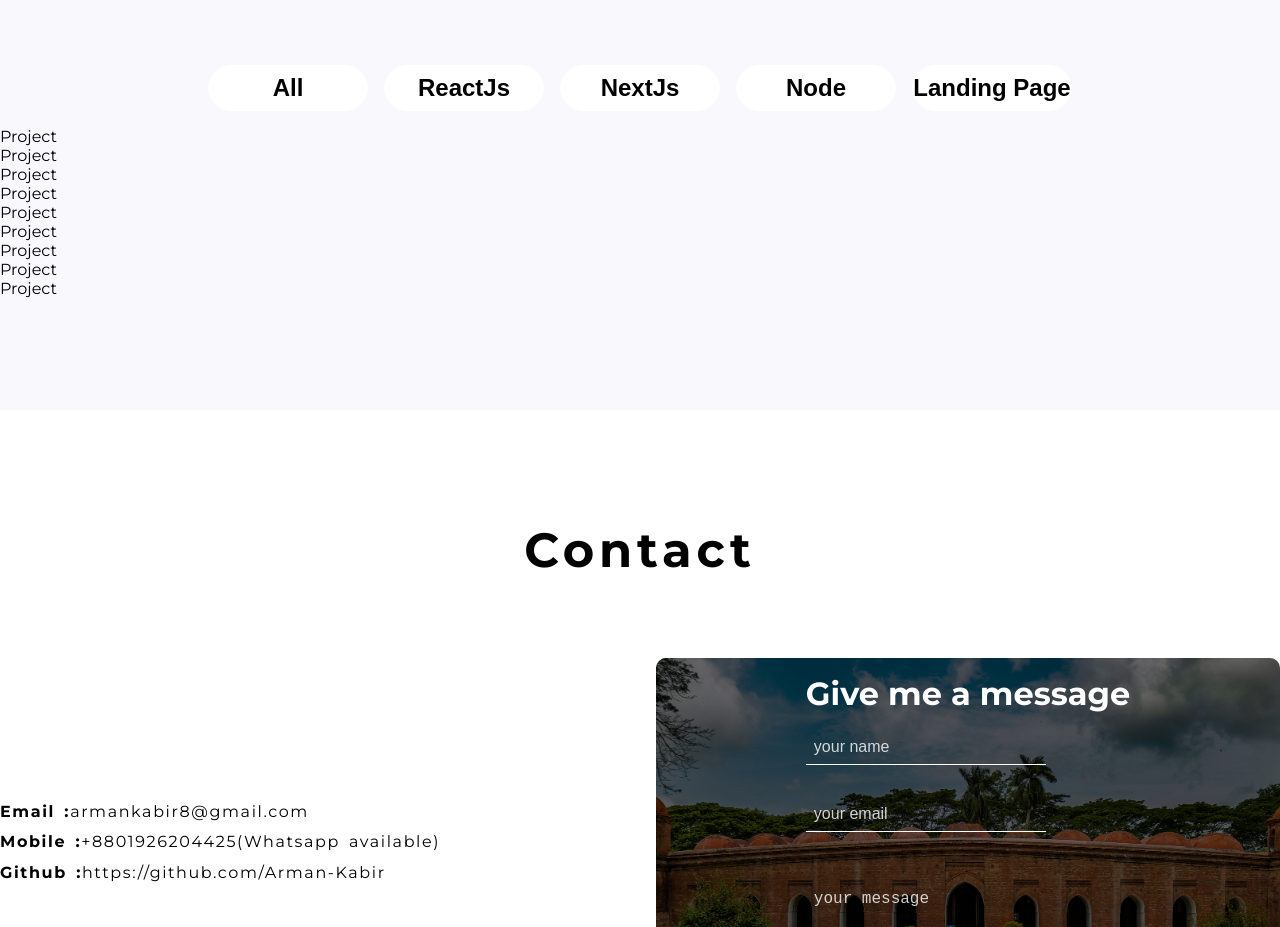
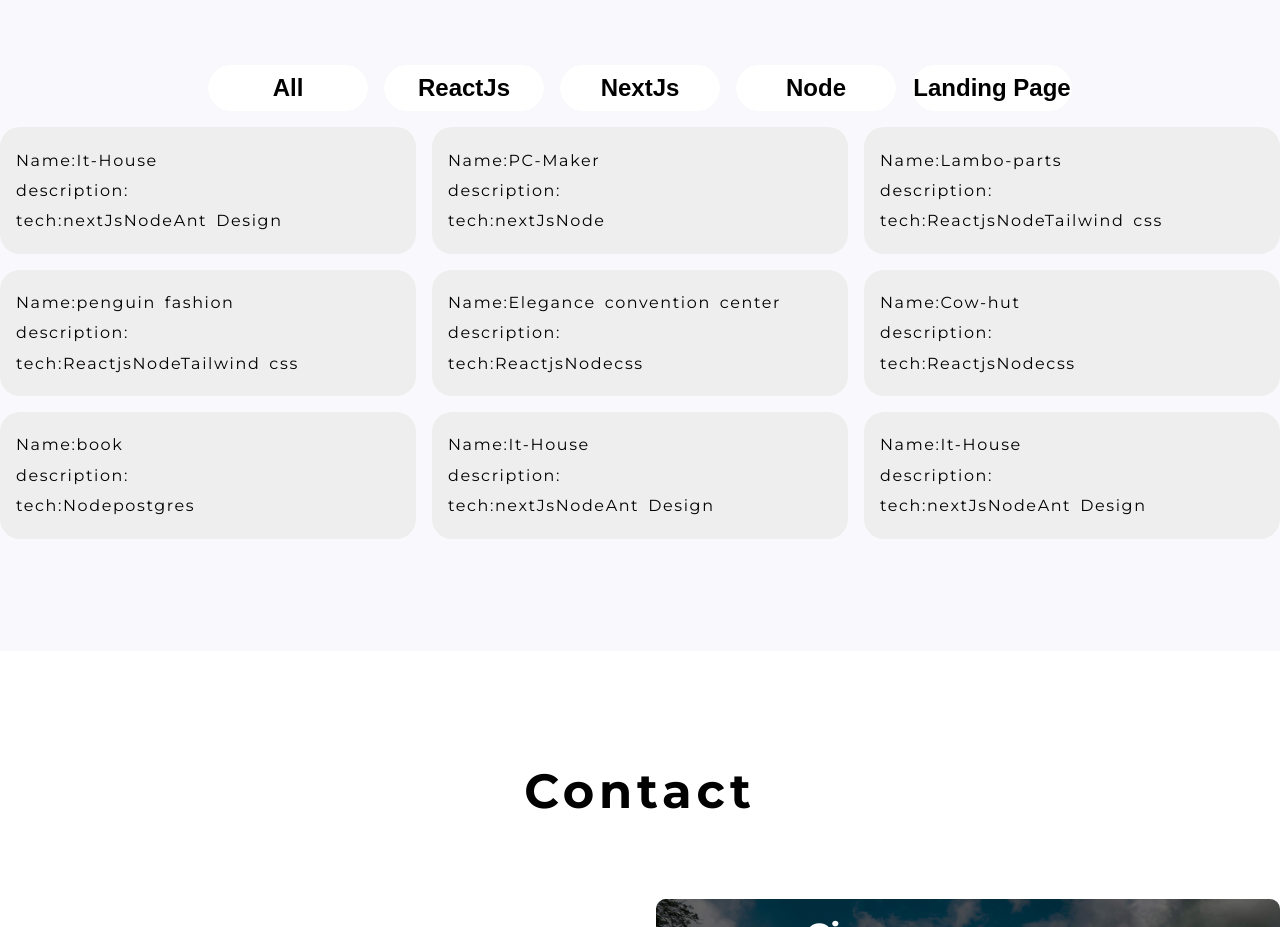
Before and after one commit to Arman-Kabir/portfolio, a React (Vite) app: page / in a window 1280 px wide. Shown: the part 2500-3427 px from the top of the page. Built offline with nearby package versions, Linux system fonts and the light colour scheme.

Commit message:
filtered data shwon

```diff
--- a/public/data.json
+++ b/public/data.json
@@ -2,7 +2,7 @@
   {
     "id": 1,
     "name": "It-House",
-    "tags": "Nextjs",
+    "tags": ["nextjs"],
     "tech": ["nextJs", "Node", "Ant Design"],
     "Description": "great project"
   },
@@ -10,21 +10,21 @@
   {
     "id": 2,
     "name": "PC-Maker",
-    "tags": "Nextjs",
+    "tags": "nextjs",
     "tech": ["nextJs", "Node"],
     "Description": "pc builder"
   },
   {
     "id": 3,
     "name": "Lambo-parts",
-    "tags": "Reactjs",
+    "tags": "react",
     "tech": ["Reactjs", "Node", "Tailwind css"],
     "Description": "Manufacturer website"
   },
   {
     "id": 4,
     "name": "penguin fashion",
-    "tags": "Reactjs",
+    "tags": "react",
     "tech": ["Reactjs", "Node", "Tailwind css"],
     "Description": "Manufacturer website"
   },
@@ -52,14 +52,14 @@
   {
     "id": 8,
     "name": "It-House",
-    "tags": "Nextjs",
+    "tags": "next",
     "tech": ["nextJs", "Node", "Ant Design"],
     "Description": "great project"
   },
   {
     "id": 9,
     "name": "It-House",
-    "tags": "Nextjs",
+    "tags": "next",
     "tech": ["nextJs", "Node", "Ant Design"],
     "Description": "It service"
   }
--- a/src/components/Project/Project.css
+++ b/src/components/Project/Project.css
@@ -0,0 +1,5 @@
+.project{
+    background-color: #eee;
+    border-radius: 20px;
+    padding: 1rem;
+}
--- a/src/components/Project/Project.tsx
+++ b/src/components/Project/Project.tsx
@@ -4,6 +4,10 @@ import './Project.css';
 export default function Project({project}) {
     console.log(project);
   return (
-    <div>Project</div>
+    <div className='project'>
+        <p>Name:{project.name}</p>
+        <p>description:{project.description}</p>
+        <p>tech:{project.tech}</p>
+    </div>
   )
 }
--- a/src/components/Projects/Projects.css
+++ b/src/components/Projects/Projects.css
@@ -1,12 +1,13 @@
-.projects_container{
-
-    margin: 0 auto;
+.projects_container {
+  margin: 0 auto;
 }
-.project_categories{
-    display: flex;
-    gap:1rem;
-    justify-content: center;
+.project_categories {
+  display: flex;
+  gap: 1rem;
+  justify-content: center;
 }
-.project_lists{
-
+.project_lists {
+  display: grid;
+  grid-template-columns: 1fr 1fr 1fr;
+  gap: 1rem;
 }
--- a/src/components/Projects/Projects.tsx
+++ b/src/components/Projects/Projects.tsx
@@ -4,11 +4,19 @@ import './Projects.css';
 import Project from '../Project/Project';
 
 const Projects = () => {
-    const [data, setData] = useState([]);
+    let [data, setData] = useState([]);
+    let [filteredData, setFilteredData] = useState([]);
 
-    console.log(data);
-    function handleButton(arg) {
+    // console.log(data);
+    function handleButton(arg: any) {
+        const filtered = data.filter((item) => {
+            return item.tags.includes(arg) || arg === 'all'
+        })
         console.log(arg);
+
+        console.log(filtered);
+
+        setFilteredData(filtered);
     }
 
     useEffect(() => {
@@ -17,6 +25,7 @@ const Projects = () => {
                 const response = await fetch('data.json');
                 const jsonData = await response.json();
                 setData(jsonData);
+                setFilteredData(jsonData);
 
             } catch (error) {
                 console.log(error);
@@ -47,8 +56,8 @@ const Projects = () => {
                 </div>
 
                 <div className="project_lists">
-                    {data &&
-                        data.map((project) => (
+                    {filteredData &&
+                        filteredData.map((project) => (
                             <Project project={project} key={project.id}></Project>
                         ))
                     }
```
